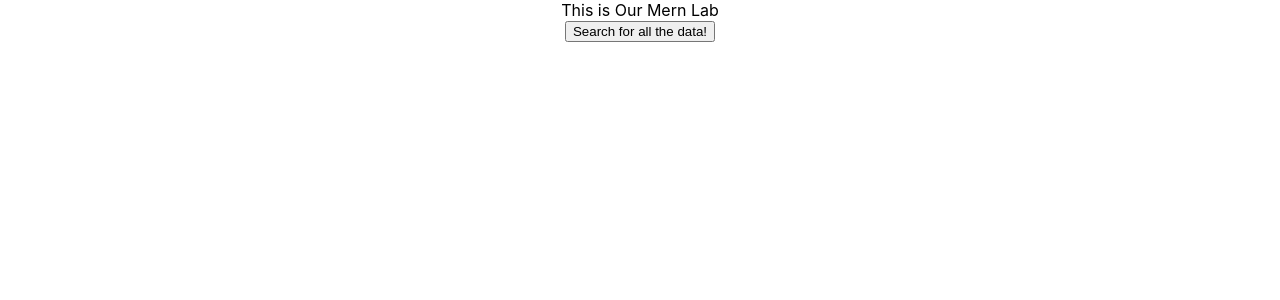
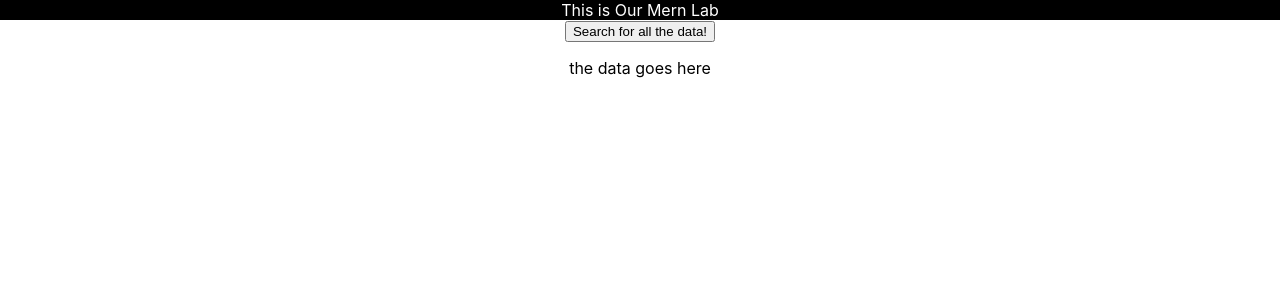
Before and after one commit to TymothyJHanks/SEI32-MERN-Lab-, a React (Create React App) app in the folder mern-lab/: page / in a window 1280 px wide. Shown: the top 300 px of the page. Built offline with nearby package versions, Linux system fonts and the light colour scheme.

Commit message:
need to add setState

```diff
--- a/mern-lab/src/App.js
+++ b/mern-lab/src/App.js
@@ -4,21 +4,46 @@ import styled, { ThemeProvider } from "styled-components";
 import { Route, Link } from "react-router-dom";
 import logo from './logo.svg';
 import './App.css';
+import axios from "axios";
 
 //Importing Other Components
 import Search from "./Search"
 import Header from "./Header"
 
 
+const apiURL = "place Url here"
 
 
 
 class App extends Component {
+  constructor(){
+    super()
+
+    this.state = {
+
+    }
+    this.handleSearchSubmit = this.handleSearchSubmit.bind(this)
+  }
+
+  handleSearchSubmit(e) {
+    axios
+      .get(`${apiURL}/api/mern-lab`)
+      .then(response => {
+        "this is working"
+      })
+      .catch(err => {
+        console.log(err);
+      });
+  }
+//put in setState and routes and links
+
+
+
   render(){
     return (
       <div className="App">
         <Header></Header>
-        <Search></Search>
+        <Search ApiCall={this.handleSearchSubmit}></Search>
       </div>
     );
   }
--- /dev/null
+++ b/mern-lab/src/Header.css
@@ -0,0 +1,6 @@
+.headerWrapper{
+    background-color: black;
+    text-align: center;
+    color: white;
+
+}
--- a/mern-lab/src/Header.js
+++ b/mern-lab/src/Header.js
@@ -1,4 +1,5 @@
 import React, {Component} from "react"
+import "./Header.css";
 
 class Header extends Component {
     constructor(props){
@@ -7,7 +8,7 @@ class Header extends Component {
     }
     render(){
         return(
-            <div>
+            <div className="headerWrapper">
                 <header>This is Our Mern Lab</header>
             </div>
         )
--- a/mern-lab/src/Search.js
+++ b/mern-lab/src/Search.js
@@ -1,35 +1,22 @@
 import React, { Component } from "react";
 import axios from "axios";
 
-const apiURL = "place Url here"
 
 class Search extends Component {
     constructor(props){
         super(props)
 
         this.state ={
-
-
+            ApiData: this.props.ApiCall
         }
-        this.handleSearchSubmit = this.handleSearchSubmit.bind(this)
     }
 
 
-  handleSearchSubmit(e) {
-    axios
-      .get(`${apiURL}/api/mern-lab`)
-      .then(response => {
-        "this is working"
-      })
-      .catch(err => {
-        console.log(err);
-      });
-  }
     render(){
         return(
             <div>
                 <button onClick={this.handleSearchSubmit}>Search for all the data!</button>
-
+                <p>{"the data goes here"}</p>
             </div>
         )
     }
```
